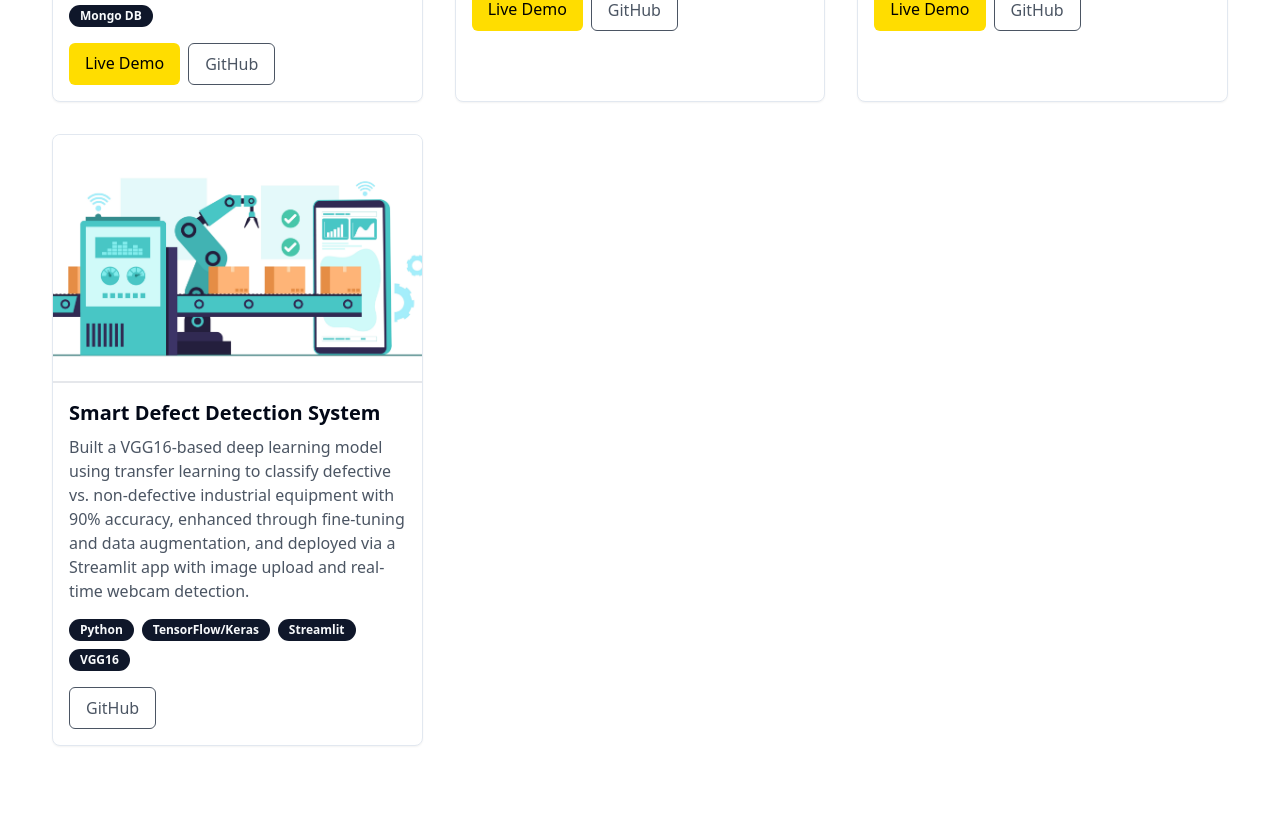
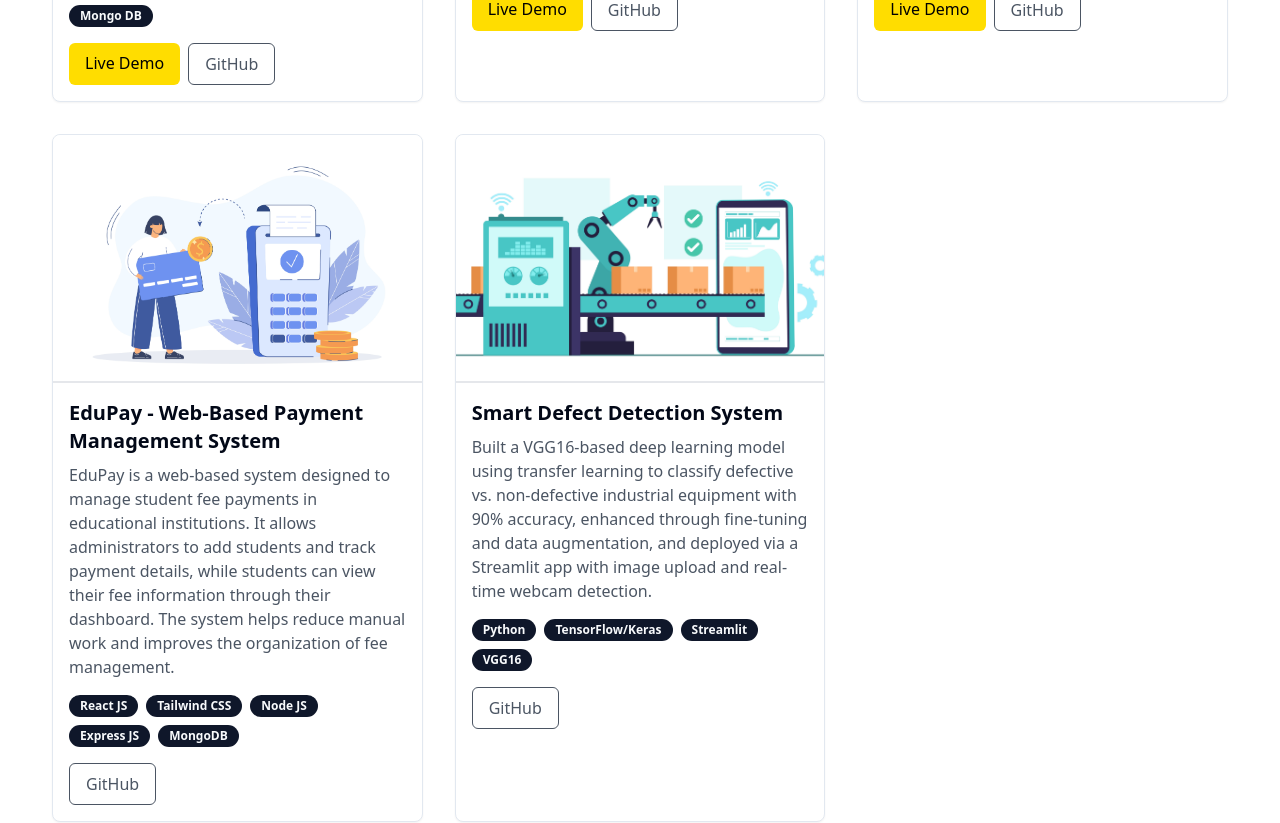
Before and after one commit to Fay4z/react-portfolio, a React (Vite) app in the folder client/: page / in a window 1280 px wide. Shown: the part 2860-3683 px from the top of the page. Built offline with nearby package versions, Linux system fonts and the light colour scheme.

Commit message:
add newly created project details including images and github link

```diff
--- a/client/src/Data.js
+++ b/client/src/Data.js
@@ -36,6 +36,17 @@ export const projectsData = [
   },
   {
     id: 4,
+    title: "EduPay - Web-Based Payment Management System",
+    alt: "Web-Based Payment Management System",
+    description:
+      "EduPay is a web-based system designed to manage student fee payments in educational institutions. It allows administrators to add students and track payment details, while students can view their fee information through their dashboard. The system helps reduce manual work and improves the organization of fee management.",
+    image: IMAGES.paymentSystem,
+    githubLink: "https://github.com/Fay4z/EduPay",
+    liveLink: "",
+    techStack: ["React JS", "Tailwind CSS", "Node JS", "Express JS", "MongoDB"],
+  },
+  {
+    id: 5,
     title: "Smart Defect Detection System",
     alt: "Smart Defect Detection System",
     description:
--- a/client/src/images/Images.jsx
+++ b/client/src/images/Images.jsx
@@ -6,6 +6,7 @@ const IMAGES = {
   orangeLake: new URL("../assets/orangeLake.png", import.meta.url).href,
   defectDetection: new URL("../assets/defectDetection.jpg", import.meta.url)
     .href,
+  paymentSystem: new URL("../assets/paymentSystem.jpg", import.meta.url).href,
 };
 
 export default IMAGES;
```
Also changed, not shown: client/src/assets/paymentSystem.jpg (added).
